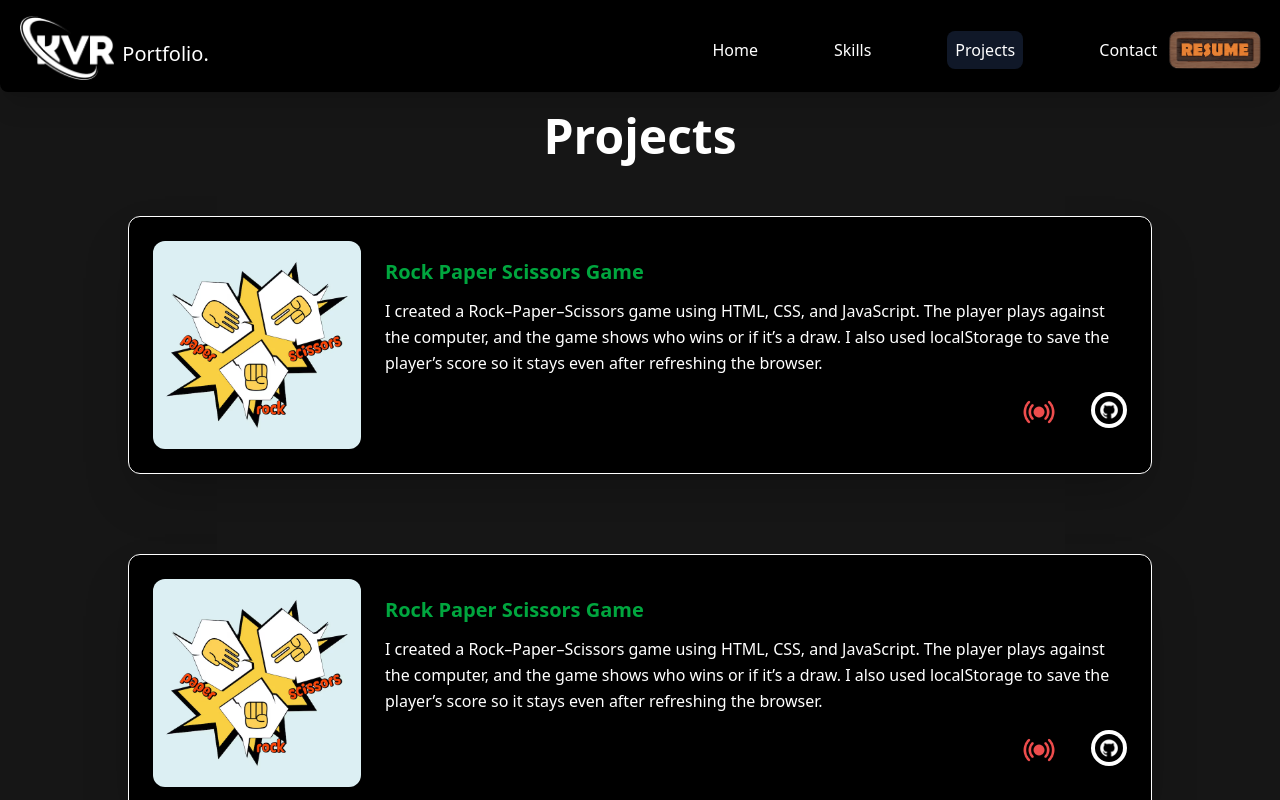
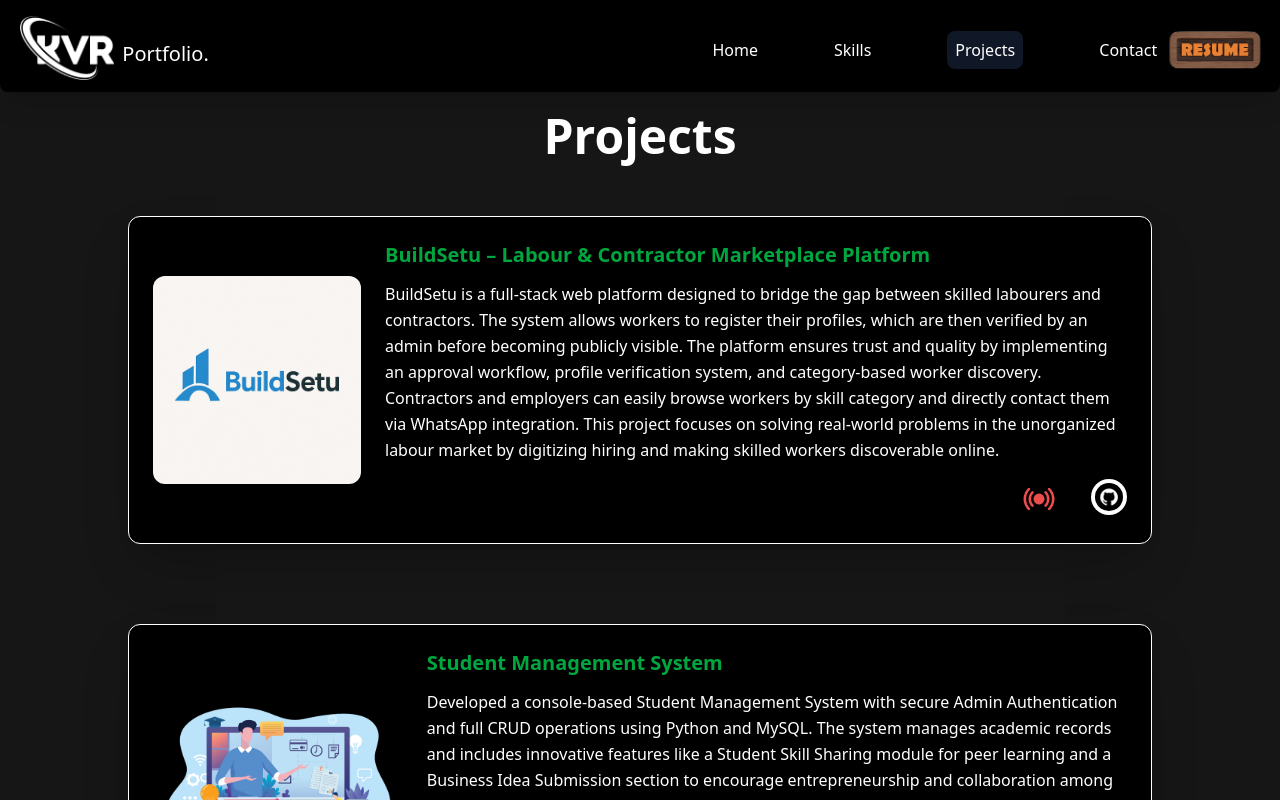
Before and after one commit to v-i-j-ay/portfolio, a React (Vite) app: page /projects in a window 1280 px wide. Shown: the top 800 px of the page. Built offline with nearby package versions, Linux system fonts and the light colour scheme.

Commit message:
projects added

```diff
--- a/src/pages/Projects.jsx
+++ b/src/pages/Projects.jsx
@@ -1,5 +1,7 @@
 import React from "react";
 import rps from "../photos/rps.jpg";
+import bs from "../photos/bs.jpeg"
+import sm from "../photos/sm.png"
 import live from "../photos/live.png";
 import github from "../photos/github.png";
 
@@ -7,21 +9,37 @@ const Projects = () => {
   const pro = [
     {
       id: 1,
+      img: bs,
+      title: "BuildSetu – Labour & Contractor Marketplace Platform",
+      matter:
+        `BuildSetu is a full-stack web platform designed to bridge the gap between skilled labourers and contractors.
+The system allows workers to register their profiles, which are then verified by an admin before becoming publicly visible.
+
+The platform ensures trust and quality by implementing an approval workflow, profile verification system, and category-based worker discovery.
+
+Contractors and employers can easily browse workers by skill category and directly contact them via WhatsApp integration.
+
+This project focuses on solving real-world problems in the unorganized labour market by digitizing hiring and making skilled workers discoverable online.`,
+      llink: "https://BuildSetu.vercel.app/",
+      rlink: "https://github.com/v-i-j-ay/BuildSetu-frontend",
+    },
+    {
+      id: 2,
+      img: sm,
+      title: "Student Management System",
+      matter:
+        "Developed a console-based Student Management System with secure Admin Authentication and full CRUD operations using Python and MySQL. The system manages academic records and includes innovative features like a Student Skill Sharing module for peer learning and a Business Idea Submission section to encourage entrepreneurship and collaboration among students. Implemented using Python, MySQL, and MySQL Connector with proper database handling and a menu-driven terminal interface.",
+      lrink: "https://github.com/v-i-j-ay/Student-Management-System",
+      llink: "https://www.linkedin.com/posts/activity-7398044722914762754-uzGw?utm_source=share&utm_medium=member_desktop&rcm=ACoAAEn0PAwBIPT32i0IInFXeN-IHD-OEhQ6oCE",
+    },
+    {
+      id: 3,
       img: rps,
       title: "Rock Paper Scissors Game",
       matter:
         "I created a Rock–Paper–Scissors game using HTML, CSS, and JavaScript. The player plays against the computer, and the game shows who wins or if it’s a draw. I also used localStorage to save the player’s score so it stays even after refreshing the browser.",
-      llink: "#",
-      rlink: "#",
-    },
-    {
-      id: 2,
-      img: rps,
-      title: "Rock Paper Scissors Game",
-      matter:
-        "I created a Rock–Paper–Scissors game using HTML, CSS, and JavaScript. The player plays against the computer, and the game shows who wins or if it’s a draw. I also used localStorage to save the player’s score so it stays even after refreshing the browser.",
-      llink: "#",
-      rlink: "#",
+      llink: "https://v-i-j-ay.github.io/Rock-paper-scissor-Game/",
+      rlink: "https://github.com/v-i-j-ay/Rock-paper-scissor-Game",
     },
   ];
 
```
Also changed, not shown: src/photos/bs.jpeg (added), src/photos/sm.png (added).
